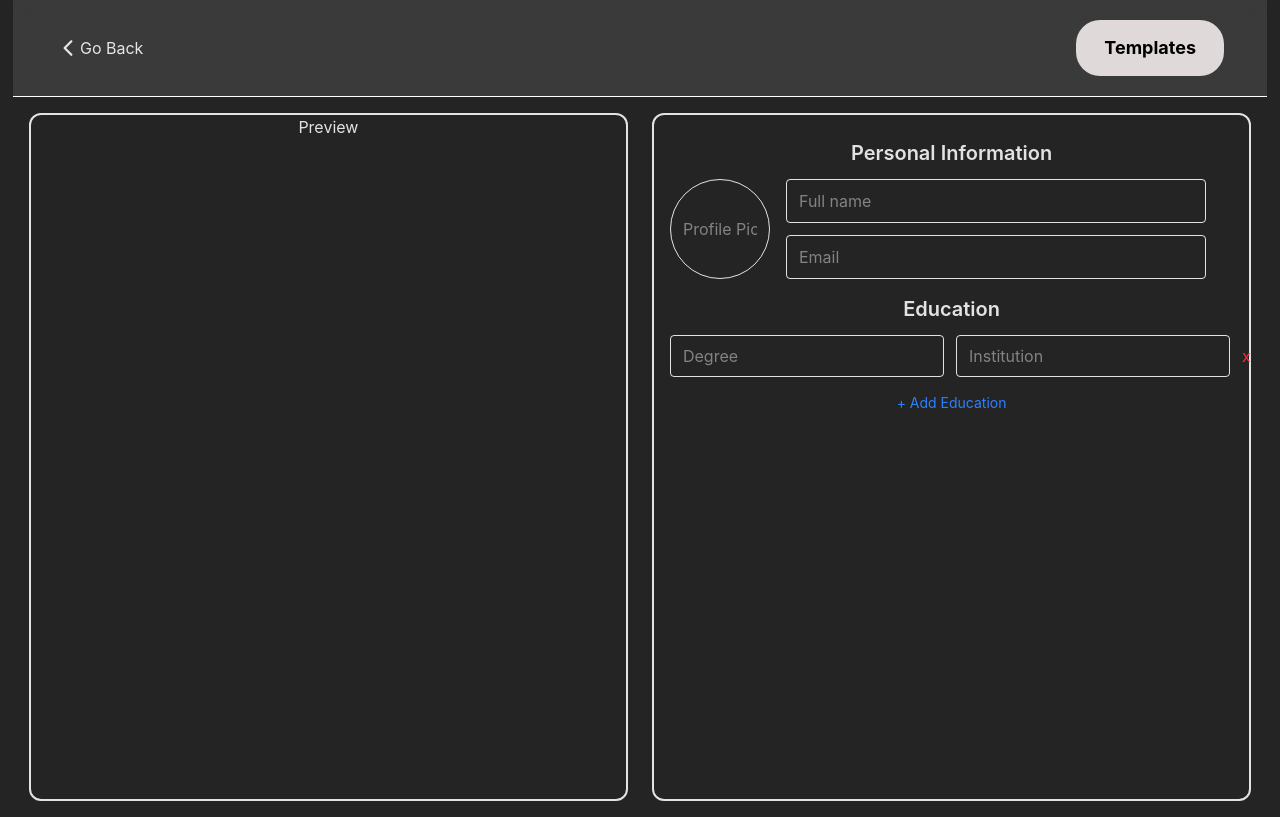
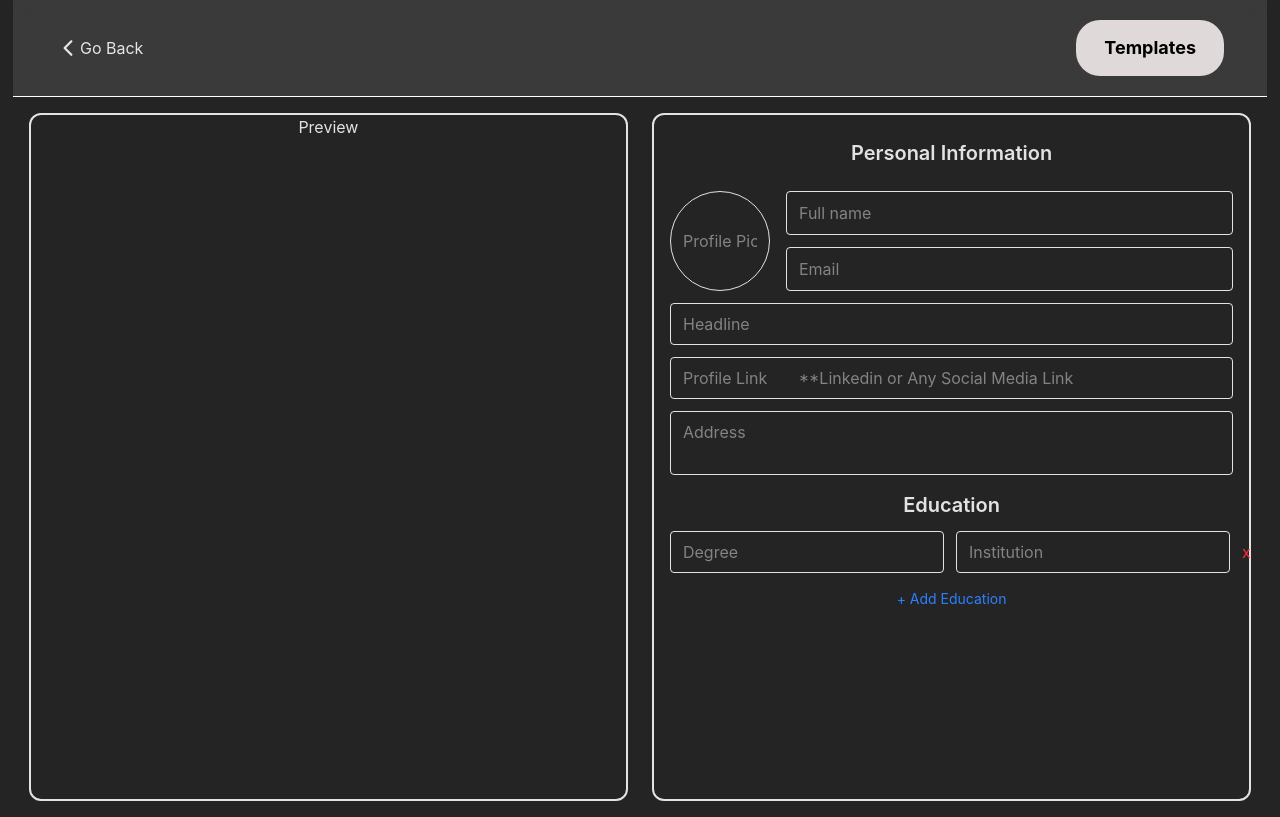
Before and after one commit to Subhranshu-Lenka/React-Resume-Builder, a React (Vite) app: page /builder in a window 1280 px wide. Built offline with nearby package versions, Linux system fonts and the light colour scheme; no server answers.

Commit message:
personal info styling done

```diff
--- a/src/components/Forms/ResumeBuilderForm/SubComponents/PersonalInfoForm.jsx
+++ b/src/components/Forms/ResumeBuilderForm/SubComponents/PersonalInfoForm.jsx
@@ -1,12 +1,28 @@
-import React from "react";
+import { useEffect, useRef } from "react";
 import { useFormContext } from "react-hook-form";
 function PersonalInfoForm() {
   const { register } = useFormContext();
+  const textAreaRef = useRef(null);
+
+  useEffect(() => {
+    const textArea = textAreaRef.current;
+
+    const resize = () => {
+      if (!textArea) return;
+      textArea.style.height = "auto";
+      textArea.style.height = textArea.scrollHeight + "px";
+    };
+
+    resize();
+
+    textArea.addEventListener("input", resize);
+    return () => textArea.removeEventListener("input", resize);
+  }, []);
   return (
     <>
-      <section>
+      <section className="grid gap-3">
         <h2 className="text-xl font-semibold mb-3">Personal Information</h2>
-        <div className="grid grid-cols-[auto_1fr_2%] gap-4 field-container">
+        <div className="grid grid-cols-[auto_1fr] gap-4 field-container">
           <input
             {...register("photo")}
             placeholder="Profile Pic"
@@ -25,6 +41,27 @@ function PersonalInfoForm() {
             />
           </div>
         </div>
+        <div className="grid gap-3 w-full">
+          <input
+            {...register("headline")}
+            placeholder="Headline"
+            className="border rounded px-3 py-2"
+            type="text"
+          />
+          <input
+            {...register("profileLink")}
+            placeholder="Profile Link       **Linkedin or Any Social Media Link"
+            className="border rounded px-3 py-2"
+            type="text"
+          />
+          <textarea
+            {...register("address")}
+            placeholder="Address"
+            className="border rounded px-3 py-2 resize-none overflow-hidden"
+            type="text"
+            ref={textAreaRef}
+          />
+        </div>
       </section>
     </>
   );
```
